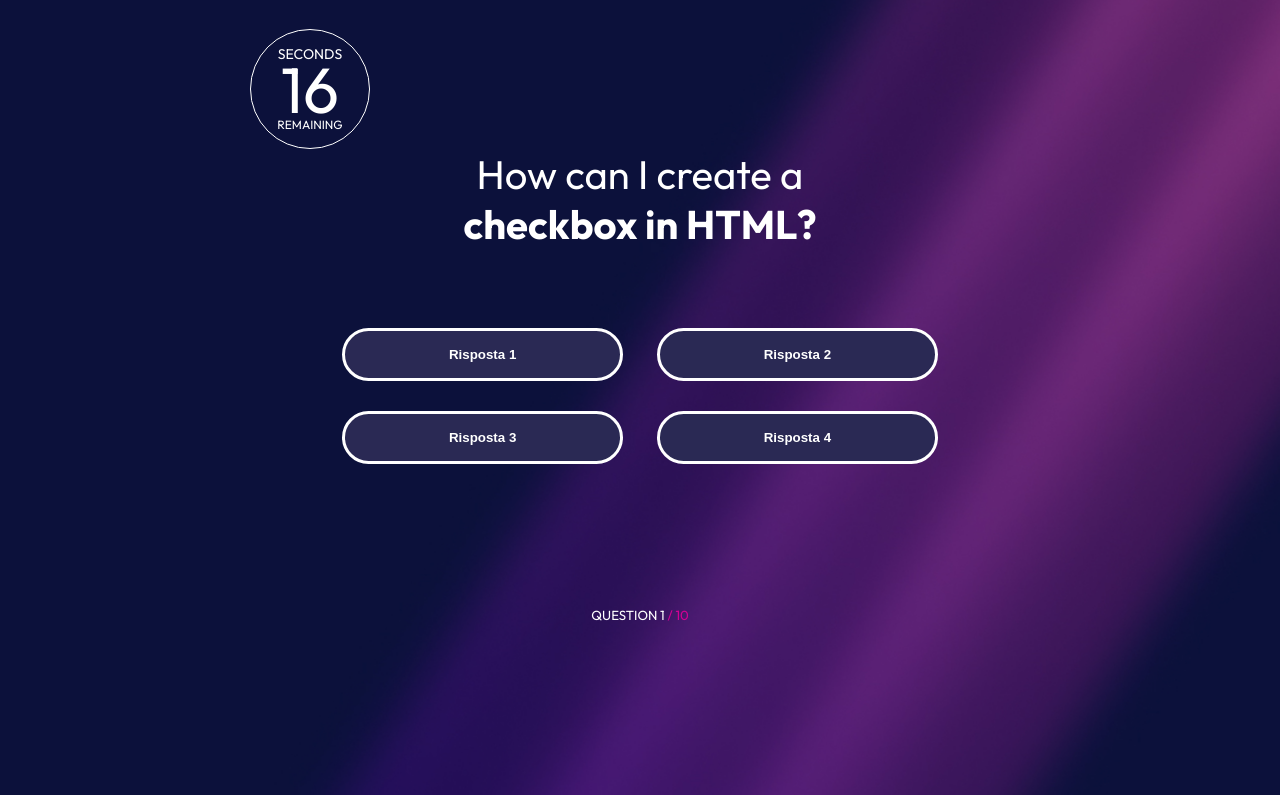
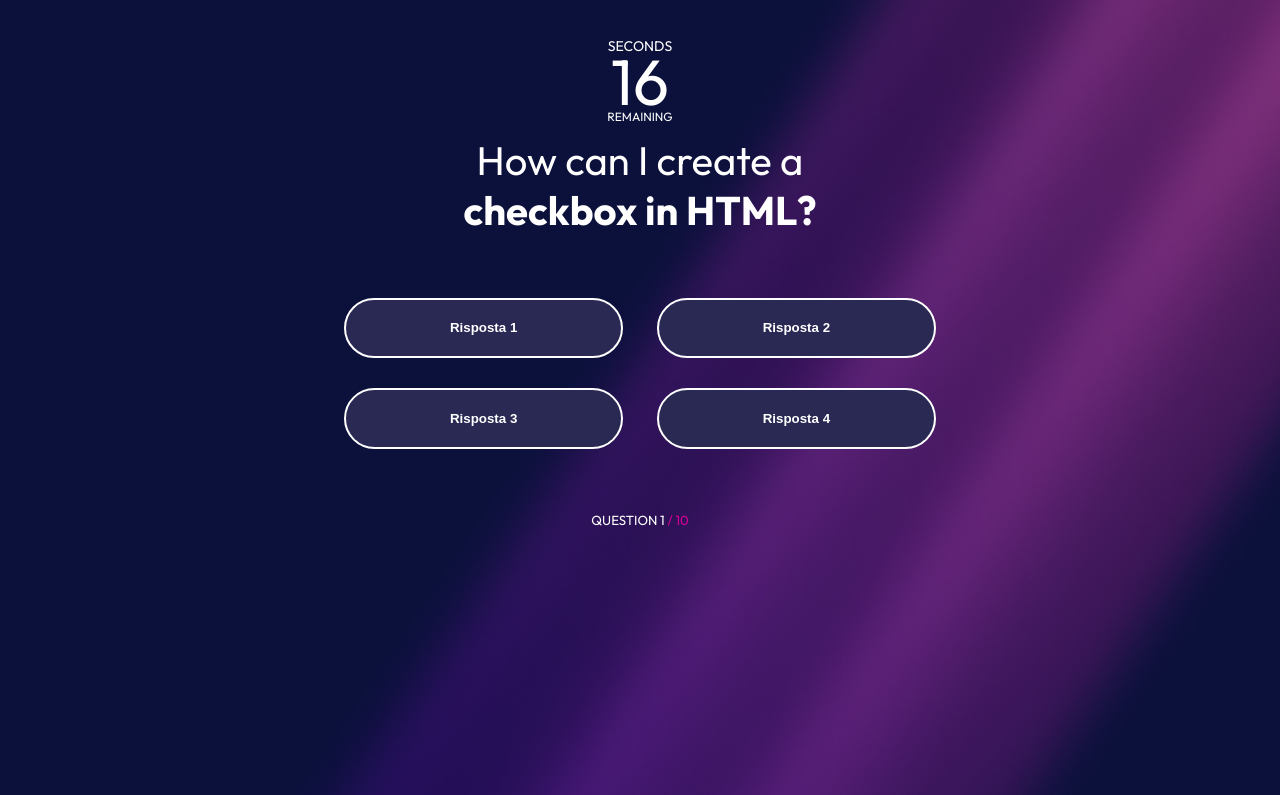
Before and after one commit to GIPSaro/U1-W4-BW, a plain HTML site: page benchmark-page.html in a window 1280 px wide. Shown: the part 69-864 px from the top of the page. Drawn offline with Linux system fonts and the light colour scheme.

Commit message:
Minor change

```diff
--- a/assets/benchmark-page.css
+++ b/assets/benchmark-page.css
@@ -38,13 +38,6 @@ header img {
   width: 130px;
 }
 
-.circle {
-  width: 120px;
-  height: 120px;
-  border: 1px solid white;
-  border-radius: 50%;
-}
-
 #timer {
   margin-top: 7px;
   text-align: center;
@@ -83,7 +76,7 @@ header img {
 }
 
 .answers {
-  margin-top: 4rem;
+  margin-top: 3rem;
   width: fit-content;
   text-align: center;
   margin-inline: auto;
@@ -91,8 +84,8 @@ header img {
 
 .answers button {
   margin: 15px;
-  padding: 1rem 6.5rem;
-  border: 3px solid white;
+  padding: 1.3rem 6.5rem;
+  border: 2px solid white;
   background-color: #2a2954;
   color: white;
   font-weight: 700;
@@ -100,7 +93,7 @@ header img {
 }
 
 .question-counter {
-  margin-top: 8rem;
+  margin-top: 3rem;
   text-align: center;
 }
 
```
